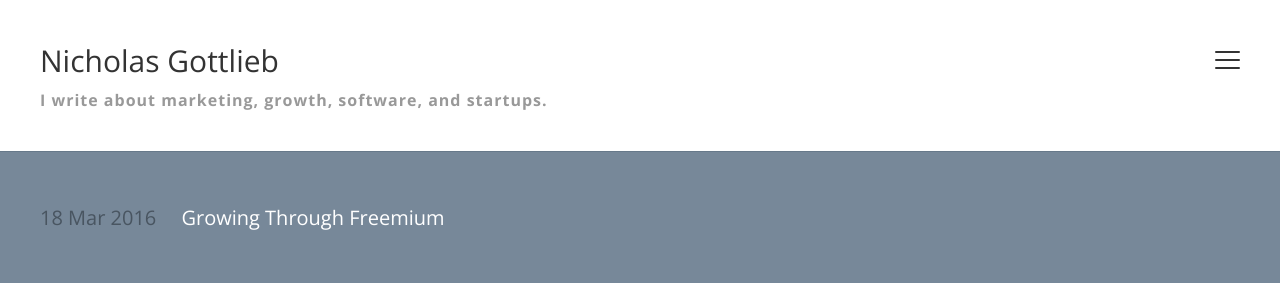
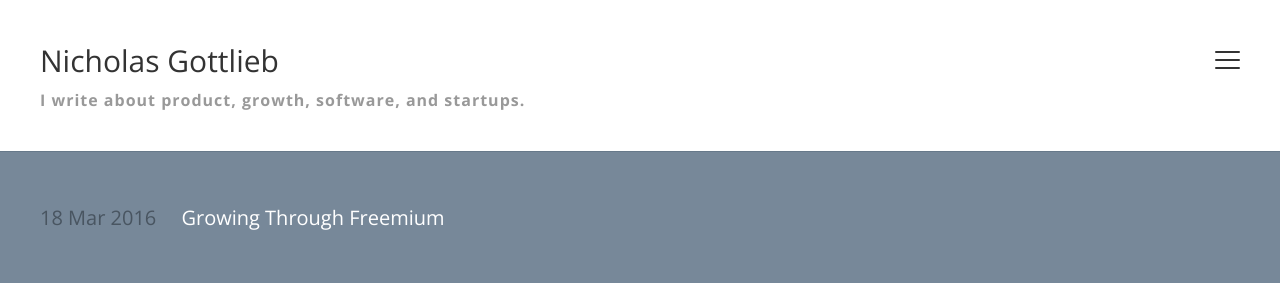
Before and after one commit to worldsoup/worldsoup.github.io, a Jekyll site: the page built from index.html, in a window 1280 px wide. Shown: the top 283 px of the page. Built offline with Jekyll 4.4.1, drawn with Linux system fonts in a browser that asks for light colours; the list of posts is cut into pages by our own code.

Commit message:
subtitle change

```diff
--- a/_config.yml
+++ b/_config.yml
@@ -2,7 +2,7 @@
 name: "Nicholas Gottlieb"
 
 # Description of your content (will only be used on Google Search)
-description: "I write about marketing, growth, software, and startups."
+description: "I write about product, growth, software, and startups."
 
 # Your name. Will show in your footer + sidebar
 author: "Nicholas Gottlieb"
```
